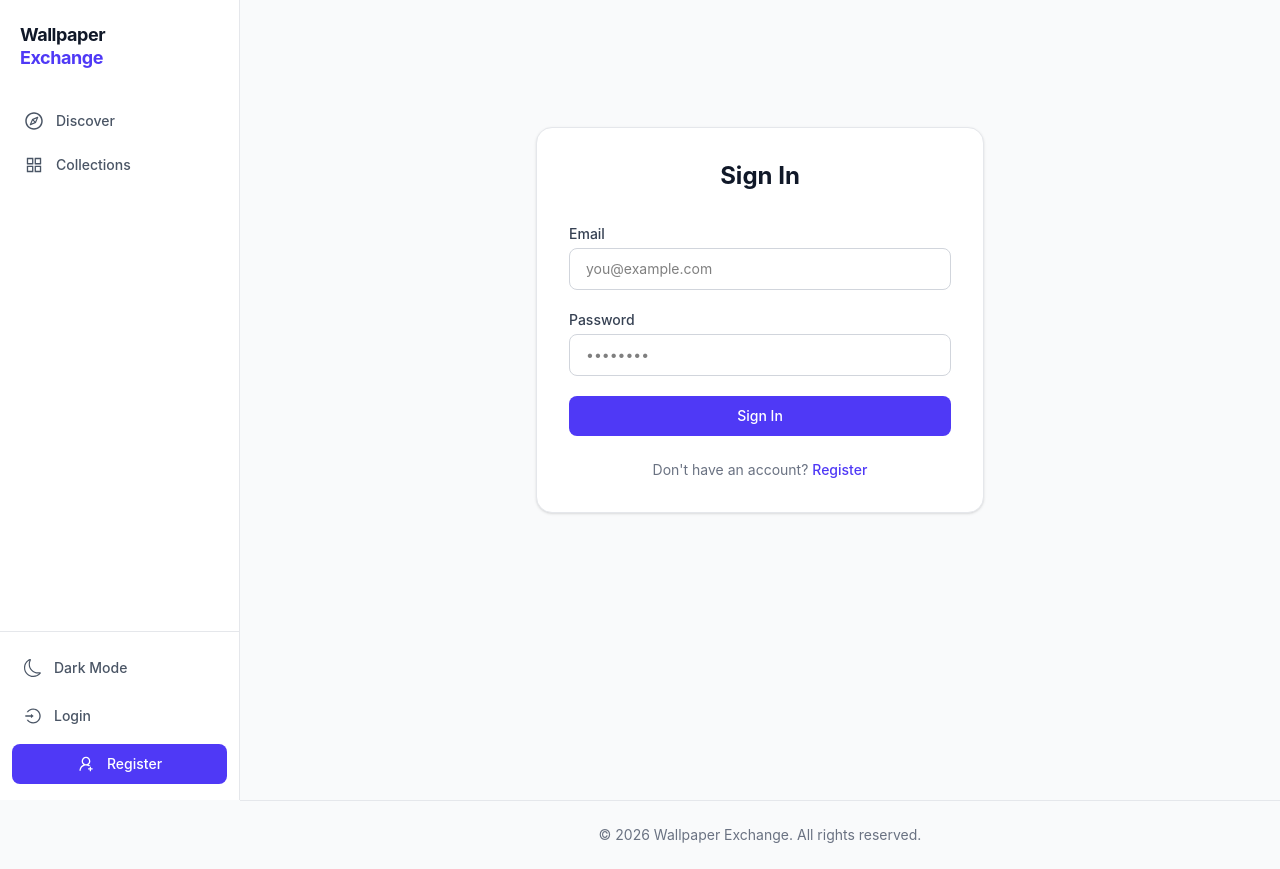
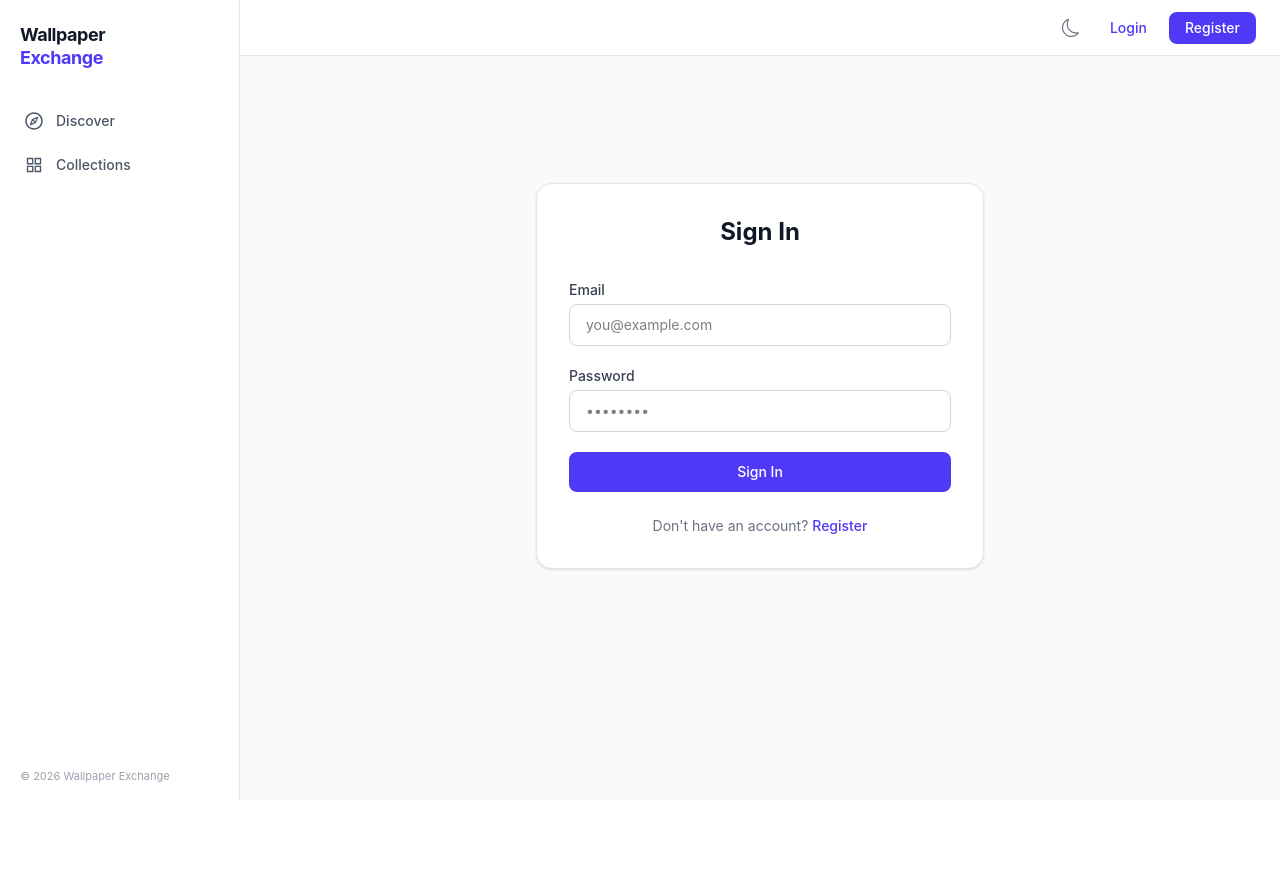
Before and after one commit to dolphin836/wallpaper, a React (Vite) app in the folder frontend/: page /login in a window 1280 px wide. After the commit the page ends 800 px from the top, so only its background shows below. Built offline with nearby package versions, Linux system fonts and the light colour scheme.

Commit message:
refactor: move user actions to top bar, simplify sidebar to nav-only with copyright
Co-authored-by: Cursor <cursoragent@cursor.com>

```diff
--- a/frontend/src/components/Layout.tsx
+++ b/frontend/src/components/Layout.tsx
@@ -1,7 +1,14 @@
 import { useState, useEffect } from 'react';
 import { Link, Outlet, useNavigate, useLocation } from 'react-router-dom';
 import { useAuthStore } from '../store/auth';
-import { AiOutlineMenu, AiOutlineClose, AiOutlineCompass, AiOutlineAppstore, AiOutlineCloudUpload, AiOutlineLogin, AiOutlineUserAdd, AiOutlineLogout } from 'react-icons/ai';
+import {
+  AiOutlineMenu,
+  AiOutlineClose,
+  AiOutlineCompass,
+  AiOutlineAppstore,
+  AiOutlineCloudUpload,
+  AiOutlineLogout,
+} from 'react-icons/ai';
 import { BsSun, BsMoon } from 'react-icons/bs';
 
 function useDarkMode() {
@@ -25,6 +32,8 @@ function useDarkMode() {
 
   return [dark, () => setDark((d) => !d)] as const;
 }
+
+const ICON_BTN = 'p-2 rounded-lg text-gray-500 dark:text-gray-400 hover:bg-gray-100 dark:hover:bg-gray-700 transition-colors duration-150';
 
 export default function Layout() {
   const { isAuthenticated, user, logout } = useAuthStore();
@@ -52,7 +61,7 @@ export default function Layout() {
     return location.pathname.startsWith(path);
   };
 
-  const sidebarContent = (
+  const sidebarNav = (
     <>
       {/* Brand */}
       <div className="px-5 pt-6 pb-8">
@@ -85,90 +94,13 @@ export default function Layout() {
             </Link>
           );
         })}
-
-        {isAuthenticated && (
-          <Link
-            to="/upload"
-            className={`flex items-center gap-3 px-3 py-2.5 rounded-lg text-sm font-medium transition-colors duration-150 ${
-              isActive('/upload')
-                ? 'bg-indigo-50 text-indigo-700 dark:bg-indigo-900/30 dark:text-indigo-300'
-                : 'text-gray-600 dark:text-gray-400 hover:bg-gray-100 dark:hover:bg-gray-800 hover:text-gray-900 dark:hover:text-gray-200'
-            }`}
-          >
-            <AiOutlineCloudUpload size={20} />
-            Upload
-          </Link>
-        )}
       </nav>
 
-      {/* Bottom section */}
-      <div className="px-3 pb-4 space-y-2 border-t border-gray-200 dark:border-gray-700 pt-4 mt-2">
-        {/* Dark mode */}
-        <button
-          onClick={toggleDark}
-          className="flex items-center gap-3 w-full px-3 py-2.5 rounded-lg text-sm font-medium text-gray-600 dark:text-gray-400 hover:bg-gray-100 dark:hover:bg-gray-800 transition-colors duration-150"
-        >
-          {dark ? <BsSun size={18} /> : <BsMoon size={18} />}
-          {dark ? 'Light Mode' : 'Dark Mode'}
-        </button>
-
-        {isAuthenticated && user ? (
-          <>
-            {/* Coins */}
-            <Link
-              to={`/user/${user.id}`}
-              className="flex items-center gap-3 w-full px-3 py-2 rounded-lg text-sm font-semibold hover:bg-gray-100 dark:hover:bg-gray-800 transition-colors duration-150"
-            >
-              <span className="text-base">💰</span>
-              <span className="bg-gradient-to-r from-amber-600 to-yellow-500 bg-clip-text text-transparent">{user.coins ?? 0} coins</span>
-            </Link>
-
-            {/* User */}
-            <Link
-              to={`/user/${user.id}`}
-              className={`flex items-center gap-3 w-full px-3 py-2.5 rounded-lg text-sm font-medium transition-colors duration-150 ${
-                isActive(`/user/${user.id}`)
-                  ? 'bg-indigo-50 text-indigo-700 dark:bg-indigo-900/30 dark:text-indigo-300'
-                  : 'text-gray-600 dark:text-gray-400 hover:bg-gray-100 dark:hover:bg-gray-800 hover:text-gray-900 dark:hover:text-gray-200'
-              }`}
-            >
-              {user.avatar_url ? (
-                <img src={user.avatar_url} alt="" className="w-7 h-7 rounded-full object-cover" />
-              ) : (
-                <div className="w-7 h-7 rounded-full bg-indigo-100 text-indigo-600 flex items-center justify-center font-semibold text-xs">
-                  {(user.nickname || user.username).charAt(0).toUpperCase()}
-                </div>
-              )}
-              <span className="truncate">{user.nickname || user.username}</span>
-            </Link>
-
-            {/* Logout */}
-            <button
-              onClick={handleLogout}
-              className="flex items-center gap-3 w-full px-3 py-2.5 rounded-lg text-sm font-medium text-red-500 hover:bg-red-50 dark:hover:bg-red-900/20 transition-colors duration-150"
-            >
-              <AiOutlineLogout size={18} />
-              Logout
-            </button>
-          </>
-        ) : (
-          <>
-            <Link
-              to="/login"
-              className="flex items-center gap-3 w-full px-3 py-2.5 rounded-lg text-sm font-medium text-gray-600 dark:text-gray-400 hover:bg-gray-100 dark:hover:bg-gray-800 transition-colors duration-150"
-            >
-              <AiOutlineLogin size={18} />
-              Login
-            </Link>
-            <Link
-              to="/register"
-              className="flex items-center gap-3 w-full px-3 py-2.5 rounded-lg text-sm font-medium text-white bg-indigo-600 hover:bg-indigo-700 justify-center transition-colors duration-150"
-            >
-              <AiOutlineUserAdd size={18} />
-              Register
-            </Link>
-          </>
-        )}
+      {/* Copyright */}
+      <div className="px-5 pb-4 pt-2">
+        <p className="text-[11px] text-gray-400 dark:text-gray-500">
+          &copy; {new Date().getFullYear()} Wallpaper Exchange
+        </p>
       </div>
     </>
   );
@@ -177,12 +109,12 @@ export default function Layout() {
     <div className="min-h-screen flex bg-gray-50 dark:bg-gray-900 dark:text-gray-100 transition-colors duration-200">
       {/* Desktop sidebar */}
       <aside className="hidden md:flex md:flex-col md:w-56 lg:w-60 fixed inset-y-0 left-0 bg-white dark:bg-gray-800 border-r border-gray-200 dark:border-gray-700 z-40">
-        {sidebarContent}
+        {sidebarNav}
       </aside>
 
-      {/* Mobile overlay */}
+      {/* Mobile sidebar drawer */}
       {sidebarOpen && (
-        <div className="fixed inset-0 z-40 md:hidden">
+        <div className="fixed inset-0 z-50 md:hidden">
           <div className="absolute inset-0 bg-black/40" onClick={() => setSidebarOpen(false)} />
           <aside className="relative w-64 h-full flex flex-col bg-white dark:bg-gray-800 shadow-xl">
             <button
@@ -191,32 +123,89 @@ export default function Layout() {
             >
               <AiOutlineClose size={20} />
             </button>
-            {sidebarContent}
+            {sidebarNav}
           </aside>
         </div>
       )}
 
-      {/* Mobile top bar */}
-      <div className="fixed top-0 left-0 right-0 z-30 md:hidden bg-white dark:bg-gray-800 border-b border-gray-200 dark:border-gray-700 h-14 flex items-center px-4 gap-3">
-        <button onClick={() => setSidebarOpen(true)} className="p-1.5 text-gray-600 dark:text-gray-300">
-          <AiOutlineMenu size={22} />
-        </button>
-        <Link to="/" className="font-bold text-gray-900 dark:text-white">
-          Wallpaper <span className="text-indigo-600 dark:text-indigo-400">Exchange</span>
-        </Link>
-      </div>
+      {/* Main column */}
+      <div className="flex-1 md:ml-56 lg:ml-60 flex flex-col min-h-screen">
+        {/* Top bar */}
+        <header className="sticky top-0 z-30 bg-white dark:bg-gray-800 border-b border-gray-200 dark:border-gray-700 h-14 flex items-center justify-between px-4 sm:px-6">
+          {/* Left: mobile hamburger + brand */}
+          <div className="flex items-center gap-3">
+            <button onClick={() => setSidebarOpen(true)} className="md:hidden p-1.5 text-gray-600 dark:text-gray-300">
+              <AiOutlineMenu size={22} />
+            </button>
+            <Link to="/" className="md:hidden font-bold text-gray-900 dark:text-white">
+              Wallpaper <span className="text-indigo-600 dark:text-indigo-400">Exchange</span>
+            </Link>
+          </div>
 
-      {/* Main content */}
-      <div className="flex-1 md:ml-56 lg:ml-60">
-        <main className="min-h-screen pt-14 md:pt-0">
+          {/* Right: actions */}
+          <div className="flex items-center gap-1.5">
+            <button onClick={toggleDark} className={ICON_BTN} title={dark ? 'Light Mode' : 'Dark Mode'}>
+              {dark ? <BsSun size={18} /> : <BsMoon size={18} />}
+            </button>
+
+            {isAuthenticated && user ? (
+              <>
+                <Link to="/upload" className={ICON_BTN} title="Upload">
+                  <AiOutlineCloudUpload size={20} />
+                </Link>
+
+                <Link
+                  to={`/user/${user.id}`}
+                  className="flex items-center gap-1.5 ml-1 px-2 py-1.5 rounded-full hover:bg-gray-100 dark:hover:bg-gray-700 transition-colors duration-150"
+                  title="Profile"
+                >
+                  <span className="text-sm">💰</span>
+                  <span className="text-xs font-semibold bg-gradient-to-r from-amber-600 to-yellow-500 bg-clip-text text-transparent">
+                    {user.coins ?? 0}
+                  </span>
+                </Link>
+
+                <Link
+                  to={`/user/${user.id}`}
+                  className="ml-0.5 flex-shrink-0"
+                  title={user.nickname || user.username}
+                >
+                  {user.avatar_url ? (
+                    <img src={user.avatar_url} alt="" className="w-8 h-8 rounded-full object-cover" />
+                  ) : (
+                    <div className="w-8 h-8 rounded-full bg-indigo-100 text-indigo-600 flex items-center justify-center font-semibold text-sm">
+                      {(user.nickname || user.username).charAt(0).toUpperCase()}
+                    </div>
+                  )}
+                </Link>
+
+                <button onClick={handleLogout} className={ICON_BTN} title="Logout">
+                  <AiOutlineLogout size={18} />
+                </button>
+              </>
+            ) : (
+              <>
+                <Link
+                  to="/login"
+                  className="px-4 py-1.5 text-sm font-medium text-indigo-600 hover:bg-indigo-50 dark:hover:bg-indigo-900/20 rounded-lg transition-colors duration-150"
+                >
+                  Login
+                </Link>
+                <Link
+                  to="/register"
+                  className="px-4 py-1.5 text-sm font-medium text-white bg-indigo-600 hover:bg-indigo-700 rounded-lg transition-colors duration-150"
+                >
+                  Register
+                </Link>
+              </>
+            )}
+          </div>
+        </header>
+
+        {/* Page content */}
+        <main className="flex-1">
           <Outlet />
         </main>
-
-        <footer className="border-t border-gray-200 dark:border-gray-700 py-6">
-          <div className="max-w-7xl mx-auto px-4 text-center text-sm text-gray-500 dark:text-gray-400">
-            &copy; {new Date().getFullYear()} Wallpaper Exchange. All rights reserved.
-          </div>
-        </footer>
       </div>
     </div>
   );
```
